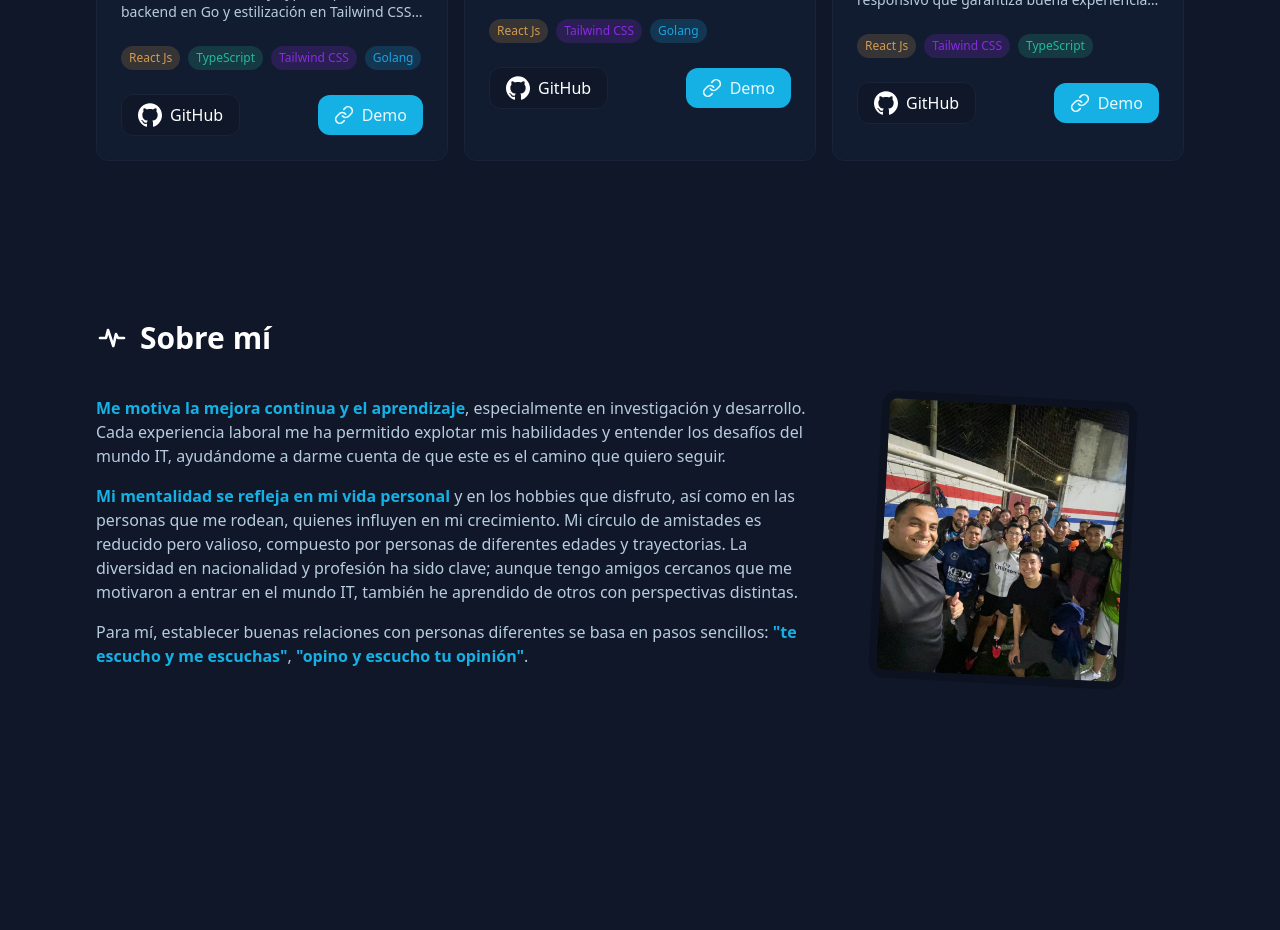
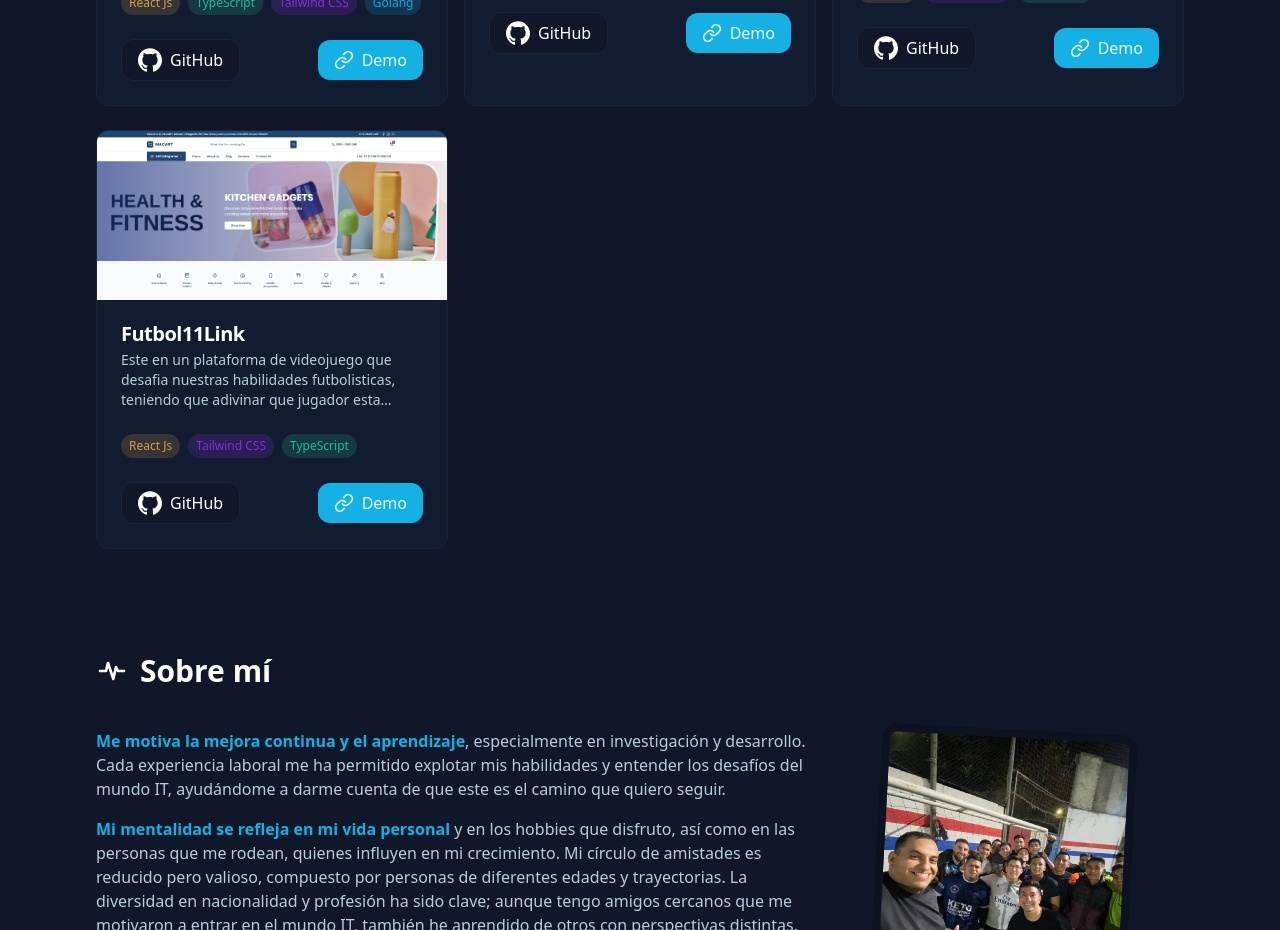
Before and after one commit to OSCAR12FJU/portfolio-personal, a React (Vite) app: page / in a window 1280 px wide. Shown: the part 2660-3590 px from the top of the page. Built offline with nearby package versions, Linux system fonts and the light colour scheme.

Commit message:
feat(proyect): add new proyect

```diff
--- a/src/pages/Projects.jsx
+++ b/src/pages/Projects.jsx
@@ -7,6 +7,7 @@ import { TailwindIcon } from "../icons/TailwinIcon";
 import InventoryBook from "../files/InventoryBook.png";
 import ServantTienda from "../files/ServantTienda.png"
 import OnlineInacart from "../files/OnlineInacart.png"
+import Fultbol11Link from "../files/OnlineInacart.png"
 
 import { TsIcon } from "../icons/TsIcon";
 import Code from "../icons/Code";
@@ -76,6 +77,14 @@ const PROJECTS = [
     link: 'https://front-eccomerce-rose.vercel.app/',
     github: 'https://github.com/OSCAR12FJU/front-eccomerce',
     image: OnlineInacart,
+    tags: [TAGS.REACT, TAGS.TAILWIND,TAGS.TYPESCRIPT],
+  },
+  {
+    title: 'Futbol11Link',
+    description: 'Este en un plataforma de videojuego que desafia nuestras habilidades futbolisticas, teniendo que adivinar que jugador esta escondido atraves de pistas que son antiguos e actuales compañeros de equipo.',
+    link: 'https://football-link-bice.vercel.app/',
+    github: 'https://github.com/OSCAR12FJU/footballLink.git',
+    image: Fultbol11Link,
     tags: [TAGS.REACT, TAGS.TAILWIND,TAGS.TYPESCRIPT],
   },
 ];
```
Also changed, not shown: src/files/Futbol11Link.png (added).
